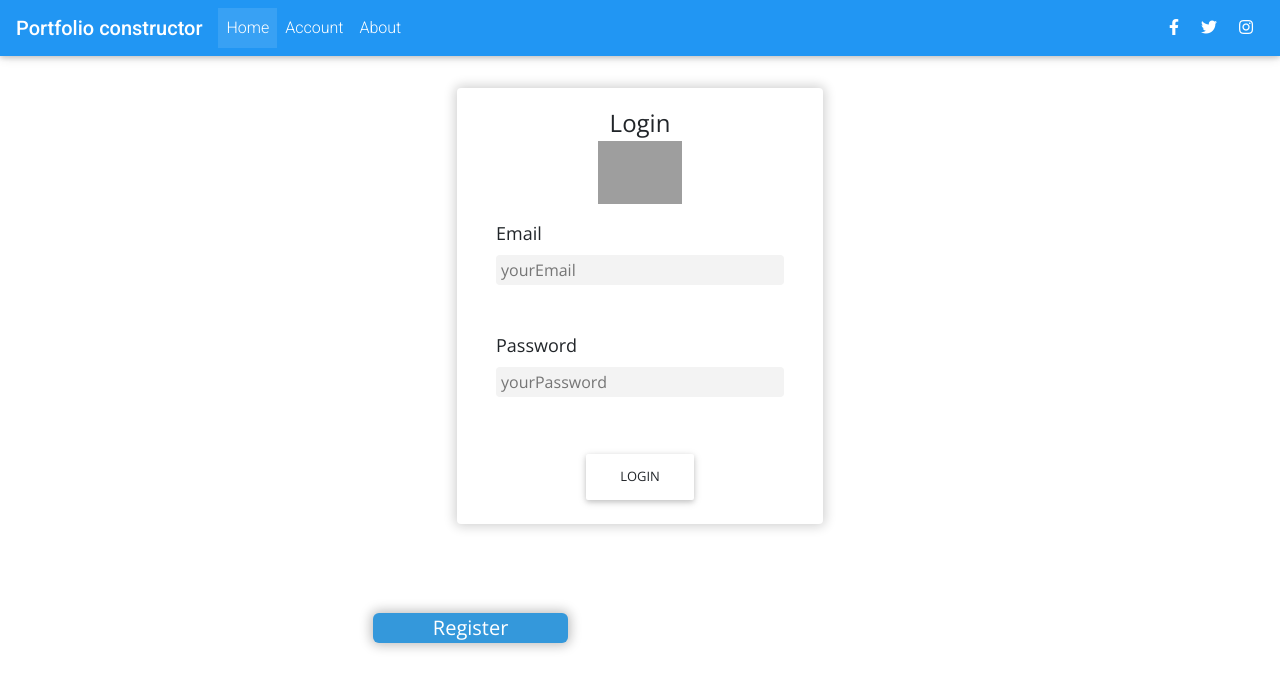
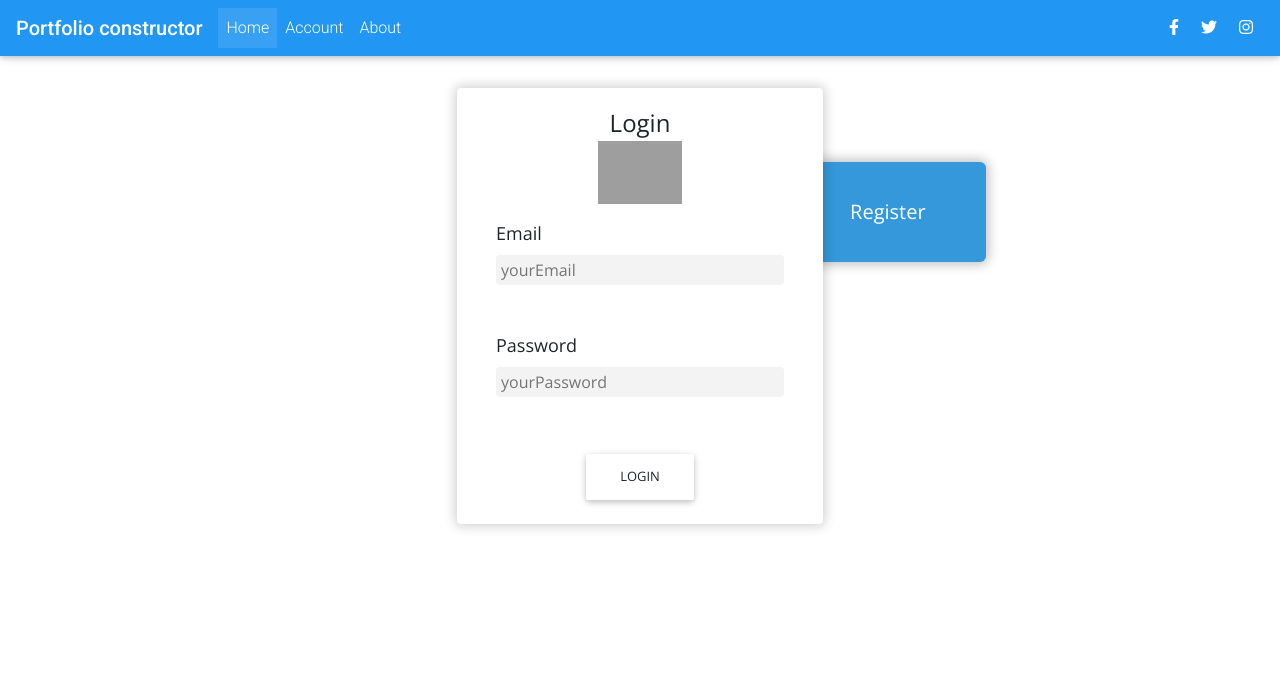
Before and after one commit to Ekatereana/Portfolio-constructor, a React (Create React App) app in the folder frontend/: page /registration in a window 1280 px wide. Shown: the top 688 px of the page. Built offline with nearby package versions, Linux system fonts and the light colour scheme; grey boxes are pictures that could not be loaded.

Commit message:
Hopefully fixed the z-index

```diff
--- a/frontend/src/Components/Registration/register-login.css
+++ b/frontend/src/Components/Registration/register-login.css
@@ -7,16 +7,16 @@
 }
 
 .right-side.right {
-    position: relative;
-    width: max-content;
-    height: max-content;
+    position: absolute;
+    width: 300px;
+    height: 100px;
     z-index: 50;
 }
 
 .right-side.left {
+    height: 100px;
     position: absolute;
-    width: max-content;
-    height: max-content;
+    width: 300px;
     z-index: 50;
 }
 
```
